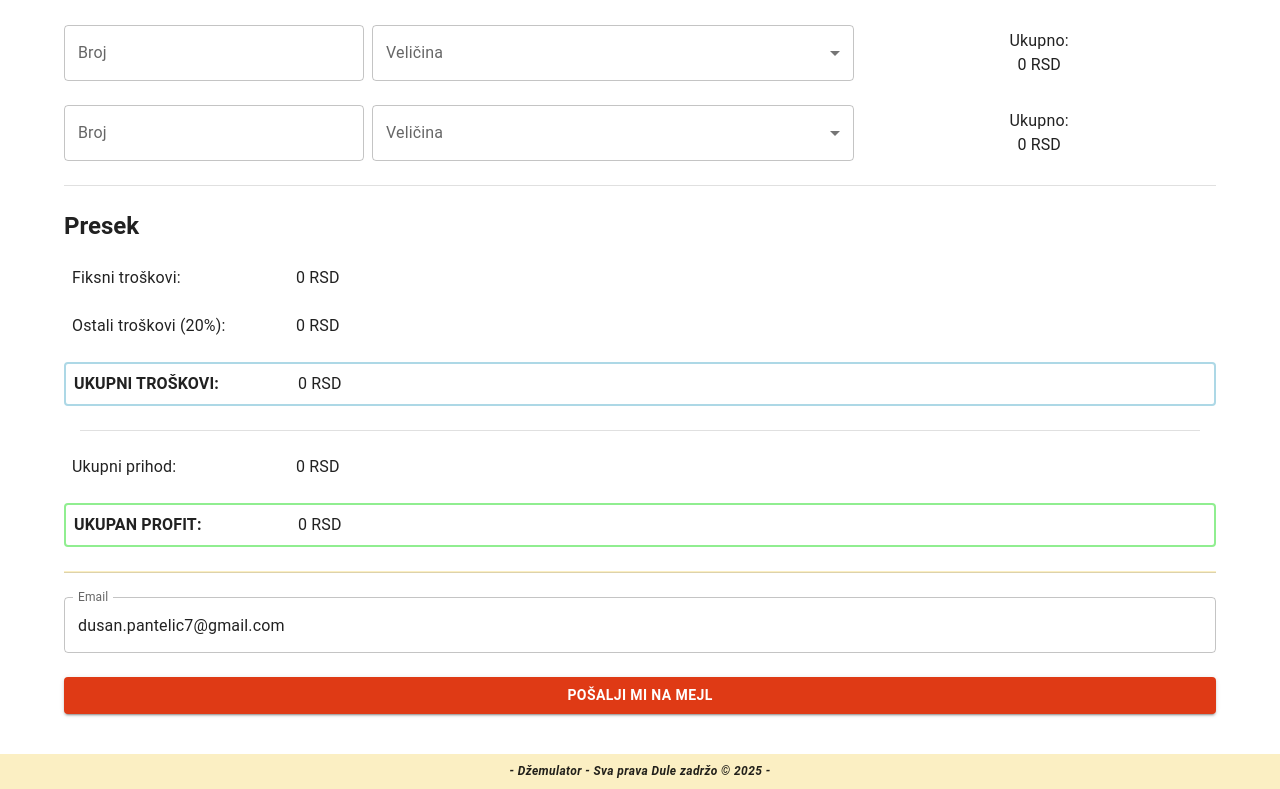
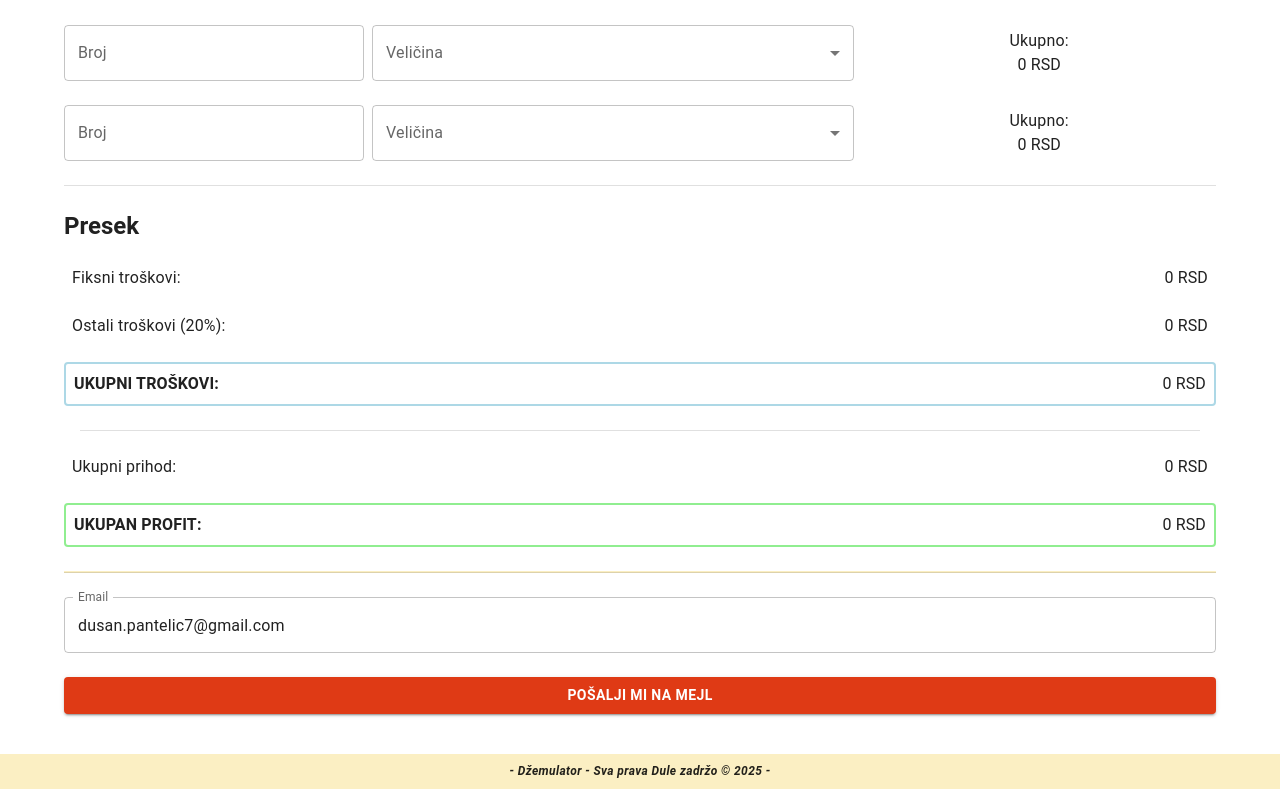
Before and after one commit to LakiTheGreat/UI_dzem_kalkulator, a React (Create React App) app in the folder my-app/: page / in a window 1280 px wide. Shown: the part 1114-1903 px from the top of the page. Built offline with nearby package versions, Linux system fonts and the light colour scheme; some icons are missing.

Commit message:
justifyContent='space-between'

```diff
--- a/my-app/src/form/index.tsx
+++ b/my-app/src/form/index.tsx
@@ -494,27 +494,36 @@ export default function Form() {
           Presek
         </Typography>
         <Stack gap={3}>
-          <Stack direction='row' alignItems='center' gap={3} sx={{ px: 1 }}>
-            <Typography variant='body1' sx={{ width: 200 }}>
-              Fiksni troškovi:
-            </Typography>
+          <Stack
+            direction='row'
+            alignItems='center'
+            justifyContent='space-between'
+            gap={3}
+            sx={{ px: 1 }}
+          >
+            <Typography variant='body1'>Fiksni troškovi:</Typography>
             <FormattedPrice price={fixedExpences} />
           </Stack>
 
-          <Stack direction='row' alignItems='center' gap={3} sx={{ px: 1 }}>
-            <Typography variant='body1' sx={{ width: 200 }}>
-              Ostali troškovi (20%):
-            </Typography>
+          <Stack
+            direction='row'
+            alignItems='center'
+            justifyContent='space-between'
+            gap={3}
+            sx={{ px: 1 }}
+          >
+            <Typography variant='body1'>Ostali troškovi (20%):</Typography>
             <FormattedPrice price={additionalExpences} />
           </Stack>
 
           <Stack
             direction='row'
             alignItems='center'
+            justifyContent='space-between'
             gap={3}
             sx={{ border: '2px solid lightblue', p: 1, borderRadius: 1 }}
           >
-            <Typography variant='body1' sx={{ width: 200, fontWeight: 'bold' }}>
+            <Typography variant='body1' sx={{ fontWeight: 'bold' }}>
               UKUPNI TROŠKOVI:
             </Typography>
             <FormattedPrice price={totalExpences} />
@@ -524,20 +533,25 @@ export default function Form() {
         <Divider variant='middle' />
 
         <Stack gap={3}>
-          <Stack direction='row' alignItems='center' gap={3} sx={{ px: 1 }}>
-            <Typography variant='body1' sx={{ width: 200 }}>
-              Ukupni prihod:
-            </Typography>
+          <Stack
+            direction='row'
+            alignItems='center'
+            justifyContent='space-between'
+            gap={3}
+            sx={{ px: 1 }}
+          >
+            <Typography variant='body1'>Ukupni prihod:</Typography>
             <FormattedPrice price={totalIncome} />
           </Stack>
 
           <Stack
             direction='row'
             alignItems='center'
+            justifyContent='space-between'
             gap={3}
             sx={{ p: 1, border: '2px solid lightGreen', borderRadius: 1 }}
           >
-            <Typography variant='body1' sx={{ width: 200, fontWeight: 'bold' }}>
+            <Typography variant='body1' sx={{ fontWeight: 'bold' }}>
               UKUPAN PROFIT:
             </Typography>
             <FormattedPrice price={totalProfit} />
```
